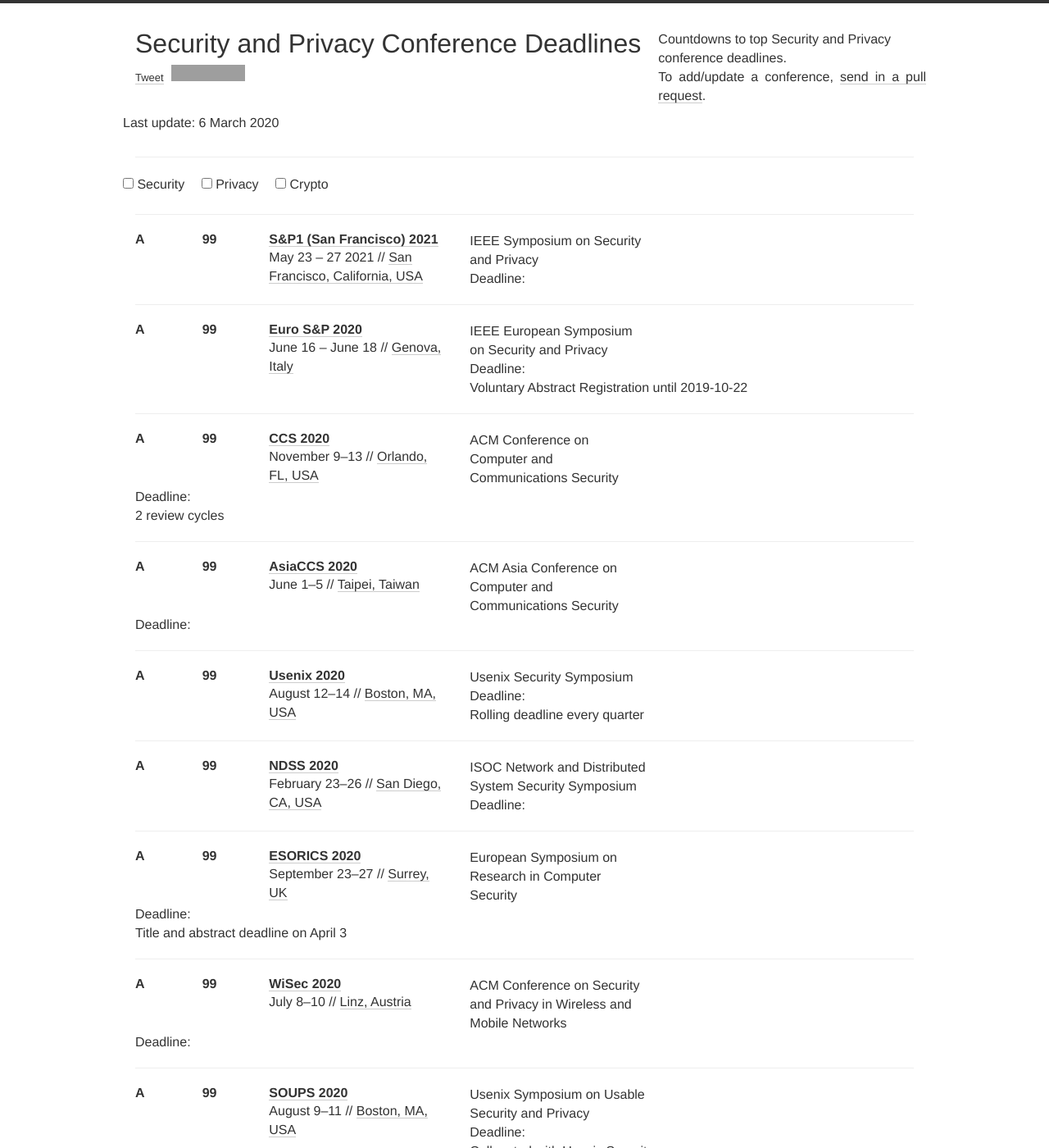
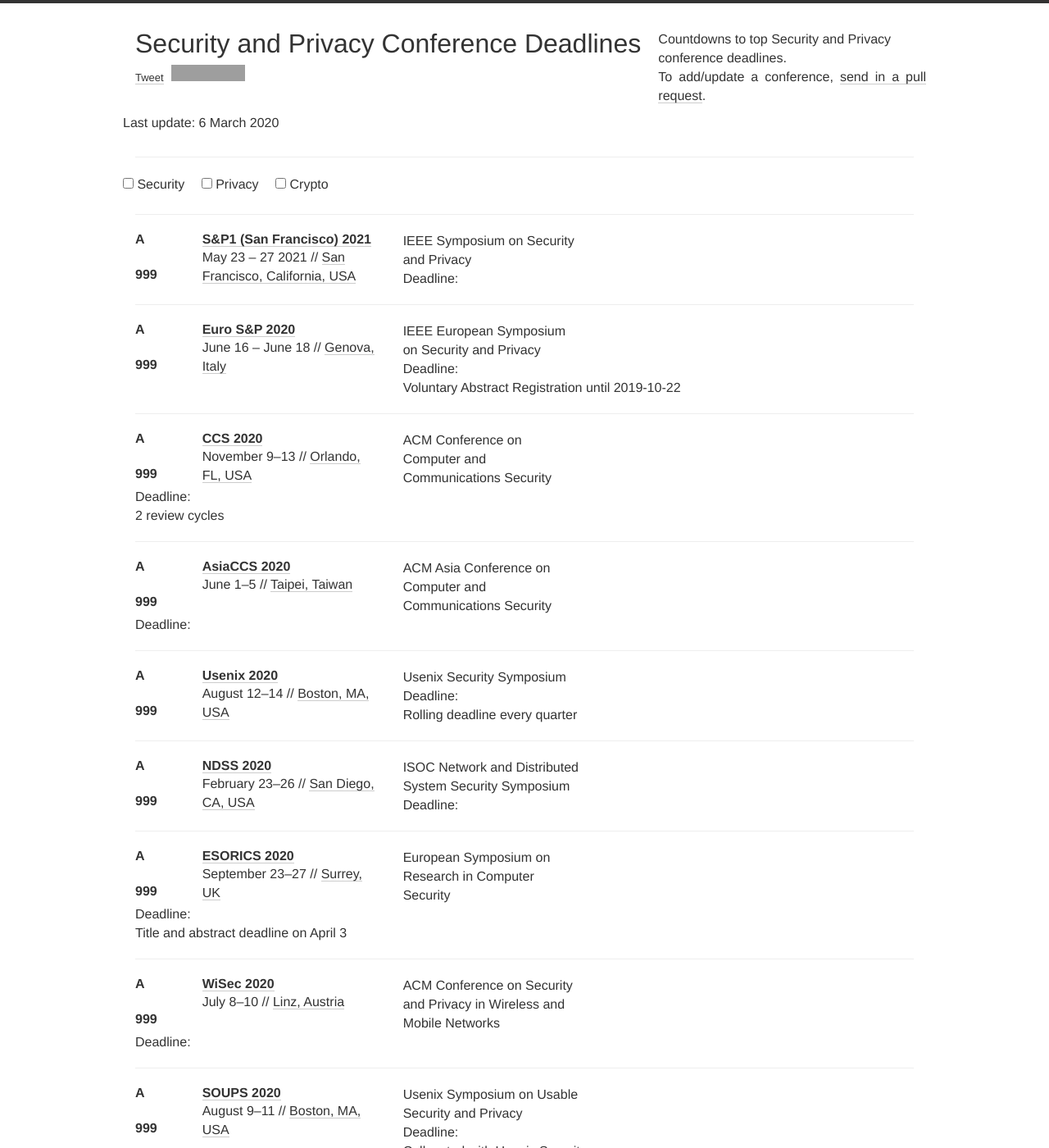
Before and after one commit to jianghaizhi/conference, a Jekyll site: the page built from index.html, in a window 1280 px wide and 1400 px high. Shown: the whole window at 82% size. Built offline with Jekyll 4.4.1, drawn with Linux system fonts in a browser that asks for light colours; nearby versions of some CDN libraries; comment, search, counter and statistics services are not loaded; some of the changed text lies outside the part shown; grey boxes are pictures that could not be loaded.

Commit message:
Update index.html

```diff
--- a/index.html
+++ b/index.html
@@ -55,11 +55,10 @@
         <div id="{{ conf.name | append: conf.year | slugify }}" class="conf {% for tag in conf.tags %} {{tag}} {% endfor %}">
           <div class="row">
              <div class="col-xs-24 col-sm-1">
-                <h2>A</h2>
+                <h2>A</h2><br>
+                <h2>999</h2>
               </div>
-            <div class="col-xs-24 col-sm-1">
-                <h2>99</h2>
-              </div>
+
               <div class="col-xs-24 col-sm-3">
                 <h2><a href="{{conf.link}}">{{conf.name}} {{conf.year}}</a></h2>
                 <div class="meta">
```
